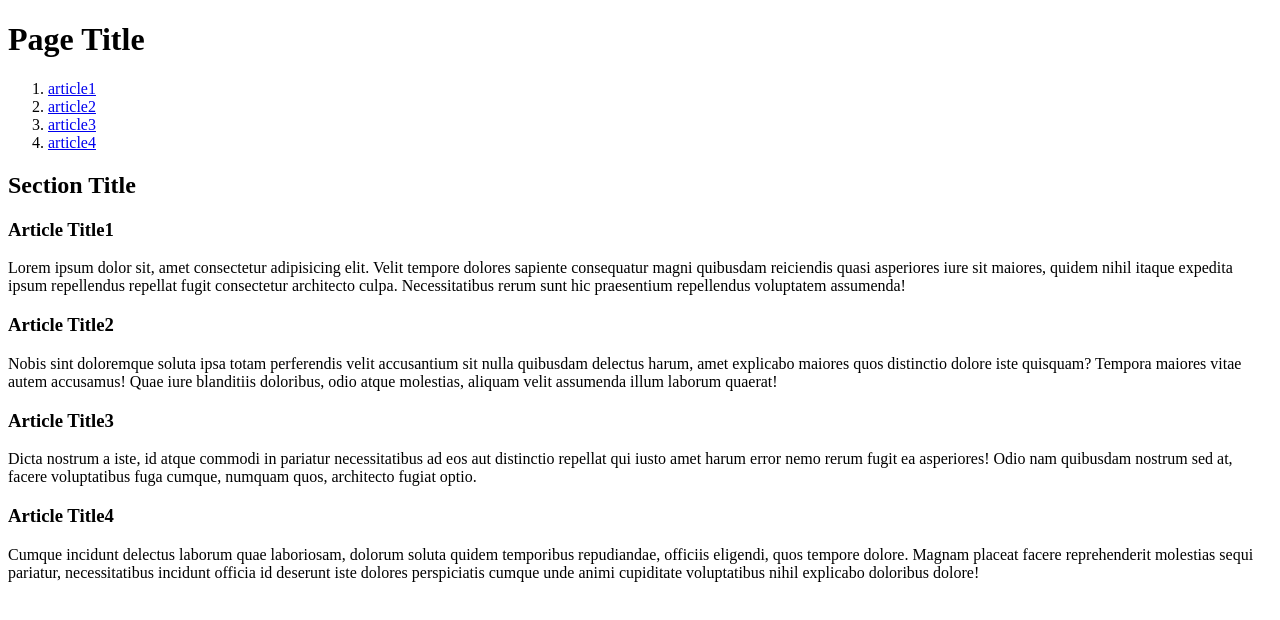
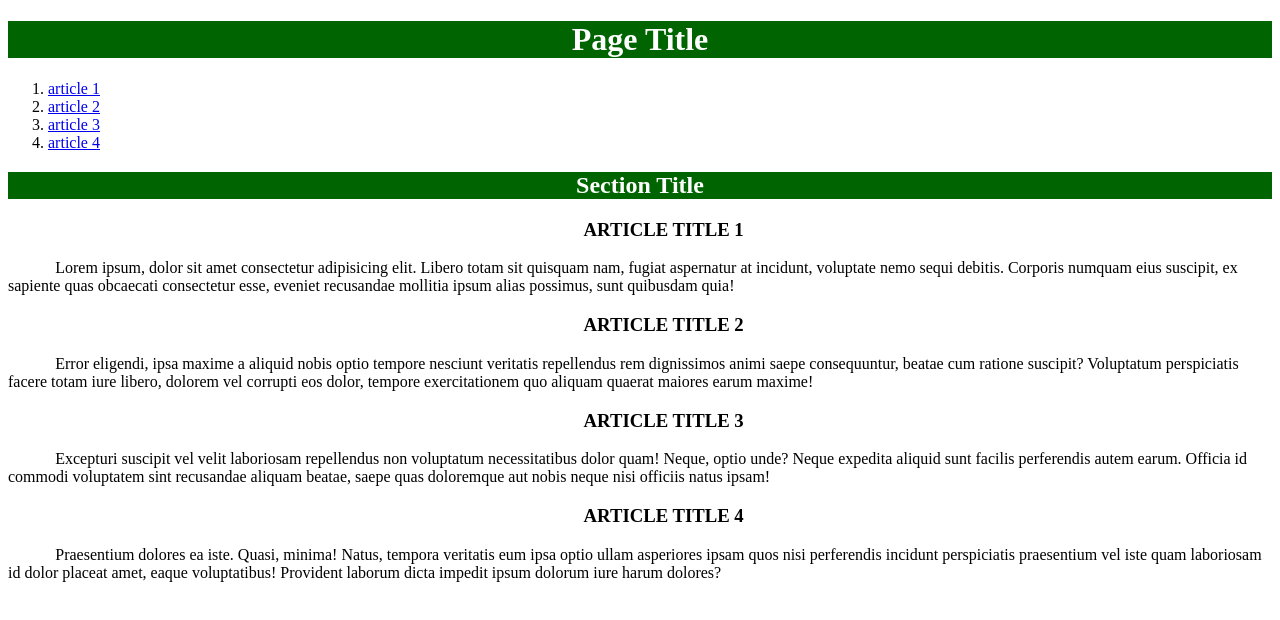
Before and after one commit to HannaTkachenko/emmet_hw, a plain HTML site: page index.html in a window 1280 px wide. Drawn offline with Linux system fonts and the light colour scheme.

Commit message:
Connect style to index
Add classes to emmet

```diff
--- /dev/null
+++ b/assets/css/style.css
@@ -0,0 +1,17 @@
+.main-heading{
+  background-color: darkgreen;
+  text-align: center;
+  color:white ;
+}
+.section-heading{
+  background-color: darkgreen;
+  text-align: center;
+  color:white ;
+}
+.heading-art{
+  text-align: center;
+  text-transform: uppercase ;
+}
+.container{
+  text-indent: 1.25cm;
+}
--- a/index.html
+++ b/index.html
@@ -3,38 +3,39 @@
 <head>
   <meta charset="UTF-8">
   <title>HW_CSS_004</title>
+  <link rel="stylesheet" href="./assets/css/style.css">
 </head>
+
+<!-- h1.main-heading{Page Title}+(nav>ol>li*4>a[href="#art $"]{article$})+section>h2.section-heading{Section Title}+article.container#art$*4>h3.heading-art{Article Title$}+p>lorem40 -->
+
 <body>
-  <!-- h1{Page Title}+(nav>ol>li*4>a[href="#art$"]{article$})+section>h2{Section Title}+article#art$*4>h3{Article Title$}+p>lorem40 -->
-
-  <h1>Page Title</h1>
+  <h1 class="main-heading">Page Title</h1>
   <nav>
     <ol>
-      <li><a href="#art1">article1</a></li>
-      <li><a href="#art2">article2</a></li>
-      <li><a href="#art3">article3</a></li>
-      <li><a href="#art4">article4</a></li>
+      <li><a href="#art1">article 1</a></li>
+      <li><a href="#art2">article 2</a></li>
+      <li><a href="#art3">article 3</a></li>
+      <li><a href="#art4">article 4</a></li>
     </ol>
   </nav>
   <section>
-    <h2>Section Title</h2>
-    <article id="art1">
-      <h3>Article Title1</h3>
-      <p>Lorem ipsum dolor sit, amet consectetur adipisicing elit. Velit tempore dolores sapiente consequatur magni quibusdam reiciendis quasi asperiores iure sit maiores, quidem nihil itaque expedita ipsum repellendus repellat fugit consectetur architecto culpa. Necessitatibus rerum sunt hic praesentium repellendus voluptatem assumenda!</p>
+    <h2 class="section-heading">Section Title</h2>
+    <article class="container" id="art1">
+      <h3 class="heading-art">Article Title 1</h3>
+      <p>Lorem ipsum, dolor sit amet consectetur adipisicing elit. Libero totam sit quisquam nam, fugiat aspernatur at incidunt, voluptate nemo sequi debitis. Corporis numquam eius suscipit, ex sapiente quas obcaecati consectetur esse, eveniet recusandae mollitia ipsum alias possimus, sunt quibusdam quia!</p>
     </article>
-    <article id="art2">
-      <h3>Article Title2</h3>
-      <p>Nobis sint doloremque soluta ipsa totam perferendis velit accusantium sit nulla quibusdam delectus harum, amet explicabo maiores quos distinctio dolore iste quisquam? Tempora maiores vitae autem accusamus! Quae iure blanditiis doloribus, odio atque molestias, aliquam velit assumenda illum laborum quaerat!</p>
+    <article class="container" id="art2">
+      <h3 class="heading-art">Article Title 2</h3>
+      <p>Error eligendi, ipsa maxime a aliquid nobis optio tempore nesciunt veritatis repellendus rem dignissimos animi saepe consequuntur, beatae cum ratione suscipit? Voluptatum perspiciatis facere totam iure libero, dolorem vel corrupti eos dolor, tempore exercitationem quo aliquam quaerat maiores earum maxime!</p>
     </article>
-    <article id="art3">
-      <h3>Article Title3</h3>
-      <p>Dicta nostrum a iste, id atque commodi in pariatur necessitatibus ad eos aut distinctio repellat qui iusto amet harum error nemo rerum fugit ea asperiores! Odio nam quibusdam nostrum sed at, facere voluptatibus fuga cumque, numquam quos, architecto fugiat optio.</p>
+    <article class="container" id="art3">
+      <h3 class="heading-art">Article Title 3</h3>
+      <p>Excepturi suscipit vel velit laboriosam repellendus non voluptatum necessitatibus dolor quam! Neque, optio unde? Neque expedita aliquid sunt facilis perferendis autem earum. Officia id commodi voluptatem sint recusandae aliquam beatae, saepe quas doloremque aut nobis neque nisi officiis natus ipsam!</p>
     </article>
-    <article id="art4">
-      <h3>Article Title4</h3>
-      <p>Cumque incidunt delectus laborum quae laboriosam, dolorum soluta quidem temporibus repudiandae, officiis eligendi, quos tempore dolore. Magnam placeat facere reprehenderit molestias sequi pariatur, necessitatibus incidunt officia id deserunt iste dolores perspiciatis cumque unde animi cupiditate voluptatibus nihil explicabo doloribus dolore!</p>
+    <article class="container" id="art4">
+      <h3 class="heading-art">Article Title 4</h3>
+      <p>Praesentium dolores ea iste. Quasi, minima! Natus, tempora veritatis eum ipsa optio ullam asperiores ipsam quos nisi perferendis incidunt perspiciatis praesentium vel iste quam laboriosam id dolor placeat amet, eaque voluptatibus! Provident laborum dicta impedit ipsum dolorum iure harum dolores?</p>
     </article>
   </section>
-
 </body>
 </html>
```
